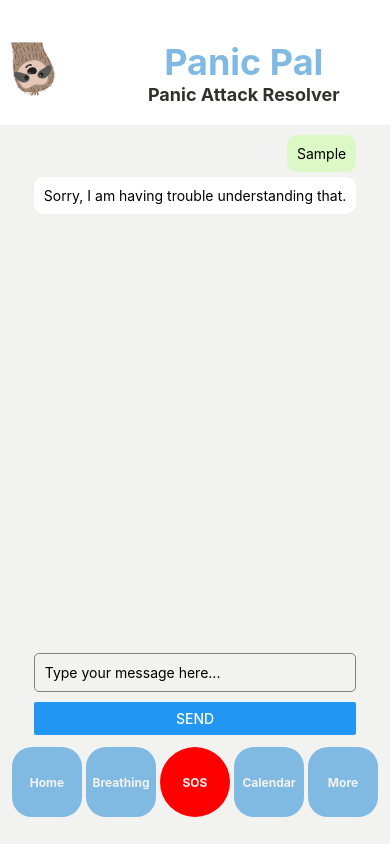
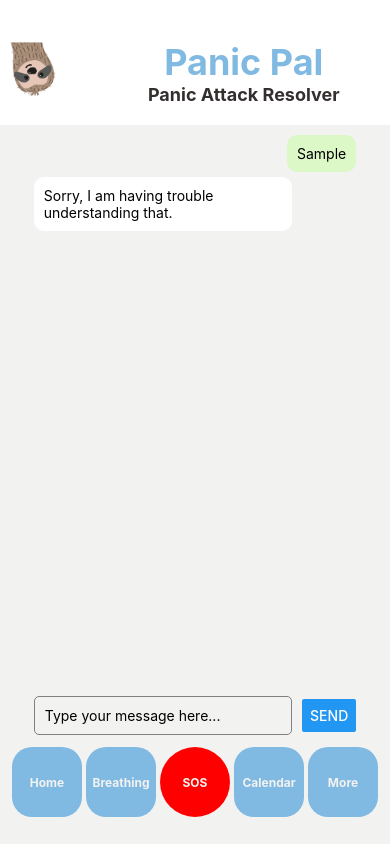
Before and after one commit to kaitrice/panic-pal, a React Native app in the folder panic-attack-resolver/: screen / in a window 390 px wide. Both pictures are taken after typing "Sample" into the empty fields and a click on the button "SEND". Built offline with nearby package versions, Linux system fonts and the light colour scheme; no server answers.

Commit message:
textbox travels with keyboard

```diff
--- a/panic-attack-resolver/components/Chat.jsx
+++ b/panic-attack-resolver/components/Chat.jsx
@@ -12,9 +12,8 @@ import {
 } from 'react-native';
 import axios from 'axios'; // Import axios
 
-
 // Replace with your actual OpenAI API key and manage it securely
-const OPENAI_API_KEY = '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';
+const OPENAI_API_KEY = '';
 
 const Chat = () => {
     const systemMessage = {
@@ -24,9 +23,25 @@ const Chat = () => {
     const [userInput, setCurrentInput] = useState('');
     const [chatHistory, setMessages] = useState([systemMessage]);
     const flatListRef = useRef();
+    const [keyboardHeight, setKeyboardHeight] = useState(0);
 
     useEffect(() => {
-        // Automatically scroll to the bottom whenever the chatHistory updates
+        const keyboardDidShowListener = Keyboard.addListener(
+            'keyboardDidShow',
+            (e) => setKeyboardHeight(e.endCoordinates.height)
+        );
+        const keyboardDidHideListener = Keyboard.addListener(
+            'keyboardDidHide',
+            () => setKeyboardHeight(0)
+        );
+
+        return () => {
+            keyboardDidShowListener.remove();
+            keyboardDidHideListener.remove();
+        };
+    }, []);
+
+    useEffect(() => {
         if (flatListRef.current) {
             flatListRef.current.scrollToEnd({ animated: true });
         }
@@ -38,19 +53,10 @@ const Chat = () => {
             "content": userInput,
         };
 
-        const updatedChatHistory = [...chatHistory, userMessage];
-        console.log('updatedChatHistory: ', updatedChatHistory);
-
-        // Add user message to chat history
         setMessages((prevMessages) => [...prevMessages, userMessage]);
-
-        // Clear user input
         setCurrentInput('');
 
-        // Send user input to LLM API and get response
-        const botMessage = await getBotResponse(updatedChatHistory);
-
-        // Add bot response to chat history
+        const botMessage = await getBotResponse([...chatHistory, userMessage]);
         setMessages((prevMessages) => [...prevMessages, botMessage]);
     };
 
@@ -70,11 +76,10 @@ const Chat = () => {
                 }
             );
 
-            const botMessage = {
+            return {
                 "role": 'assistant',
                 "content": response.data.choices[0].message.content,
             };
-            return botMessage;
 
         } catch (error) {
             console.error('Error getting bot response: ', error);
@@ -87,9 +92,9 @@ const Chat = () => {
 
     return (
         <KeyboardAvoidingView
-            style={styles.container}
+            style={[styles.container, { paddingBottom: keyboardHeight }]}
             behavior={Platform.OS === "ios" ? "padding" : "height"}
-            keyboardVerticalOffset={Platform.OS === "ios" ? 64 : 0}
+            keyboardVerticalOffset={115}
         >
             <FlatList
                 ref={flatListRef}
@@ -97,53 +102,84 @@ const Chat = () => {
                 keyExtractor={(item, index) => index.toString()}
                 onContentSizeChange={() => flatListRef.current?.scrollToEnd({ animated: true })}
                 renderItem={({ item }) => {
-                    if (item.role !== 'system') { // Check if the message role is not 'system'
+                    // Check if the message role is 'user' and apply the userMessage style
+                    if (item.role === 'user') {
                         return (
-                            <View style={item.role === 'user' ? styles.userMessage : styles.botMessage}>
+                            <View style={styles.messageContainer}>
+                                <View style={[styles.userMessage, { marginLeft: 'auto' }]}>
                                     <Text>{item.content}</Text>
+                                </View>
+                            </View>
+                        );
+                    // Otherwise, assume it's an 'assistant' message and apply the assistantMessage style
+                    } else if (item.role === 'assistant') {
+                        return (
+                            <View style={styles.messageContainer}>
+                                <View style={styles.assistantMessage}>
+                                    <Text>{item.content}</Text>
+                                </View>
                             </View>
                         );
                     } else {
-                        return null; // Do not render anything for 'system' role messages
+                        // Don't render system messages
+                        return null;
                     }
                 }}
             />
+            <View style={styles.inputAreaContainer}>
                 <TextInput
                     style={styles.input}
                     value={userInput}
                     onChangeText={setCurrentInput}
                     placeholder="Type your message here..."
                 />
+                {/* The Button component in React Native does not accept the style prop.
+                    If you want to style the button, consider using a TouchableOpacity or similar. */}
                 <Button title='Send' onPress={handleSend} />
+            </View>
         </KeyboardAvoidingView>
-    )
+    );
 }
 
 const styles = StyleSheet.create({
     container: {
         flex: 1,
         padding: 10,
+        width: '100%', // Explicitly set the width to be 100% of the screen
+    },
+    inputAreaContainer: {
+        flexDirection: 'row',
+        alignItems: 'center',
+        justifyContent: 'space-between',
+        marginBottom: 10,
     },
     input: {
+        flex: 1,
         borderWidth: 1,
         borderColor: 'grey',
         padding: 10,
         borderRadius: 5,
-        marginBottom: 10,
+        marginRight: 10, // Add space between the input and the send button
+    },
+    messageContainer: {
+        flexDirection: 'row',
+        width: '100%',
     },
     userMessage: {
         padding: 10,
         backgroundColor: '#DCF8C6',
-        alignSelf: 'flex-end',
         borderRadius: 10,
         marginBottom: 5,
+        maxWidth: '80%', // Taking up to 80% of the container width
+        // No marginLeft needed since the container itself will fill the screen width
     },
-    botMessage: {
+    assistantMessage: {
         padding: 10,
         backgroundColor: '#FFF',
-        alignSelf: 'flex-start',
         borderRadius: 10,
         marginBottom: 5,
+        maxWidth: '80%', // Taking up to 80% of the container width
+        // No marginRight needed for the same reason
     },
 });
 
```
Lines whose indentation alone changed are shown as unchanged.
